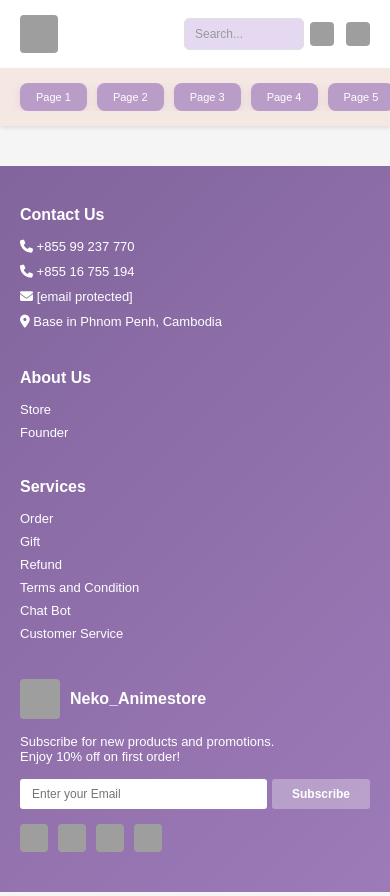
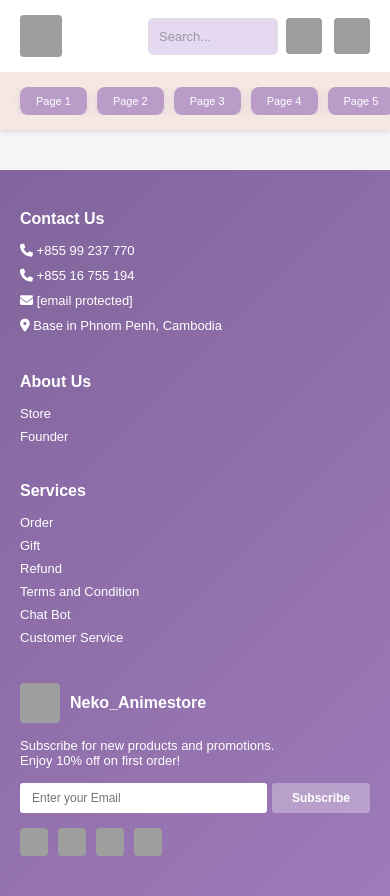
Before and after one commit to Chhengkimter/nekoanimestorekh, a plain HTML site: page index.html in a window 390 px wide. Drawn offline with Linux system fonts and the light colour scheme; grey boxes are pictures that could not be loaded.

Commit message:
fixed responsive

```diff
--- a/Styles.css
+++ b/Styles.css
@@ -75,8 +75,8 @@ body {
 }
 
 .logo-img {
-    width: 50px;
-    height: 50px;
+    width: 65px;
+    height: 65px;
     object-fit: cover;
     border-radius: 4px;
 }
@@ -135,8 +135,8 @@ body {
 }
 
 .icon-img {
-    width: 32px;
-    height: 32px;
+    width: 37px;
+    height: 37px;
     object-fit: cover;
     border-radius: 4px;
 }
@@ -318,7 +318,6 @@ body {
     opacity: 0.7;
 }
 
-/* RESPONSIVE */
 @media (max-width: 768px) {
     .header-flex {
         gap: 10px;
@@ -334,27 +333,27 @@ body {
     }
 
     .logo-text {
+        font-size: 15px;
+    }
+
+    .logo-img {
+        width: 45px;
+        height: 45px;
+    }
+
+    .right-section {
+        gap: 8px;
+    }
+
+    .search-box input {
+        width: 160px;
+        padding: 10px 12px;
         font-size: 14px;
     }
 
-    .logo-img {
-        width: 40px;
-        height: 40px;
-    }
-
-    .right-section {
-        gap: 6px;
-    }
-
-    .search-box input {
-        width: 150px;
-        padding: 8px 12px;
-        font-size: 13px;
-    }
-
     .icon-img {
-        width: 28px;
-        height: 28px;
+        width: 36px;
+        height: 36px;
     }
 
     .carousel-button {
@@ -381,23 +380,23 @@ body {
     }
 
     .logo-img {
-        width: 38px;
-        height: 38px;
+        width: 42px;
+        height: 42px;
     }
 
     .right-section {
-        gap: 6px;
+        gap: 8px;
     }
 
     .search-box input {
-        width: 120px;
-        padding: 8px 10px;
-        font-size: 12px;
+        width: 130px;
+        padding: 10px 10px;
+        font-size: 13px;
     }
 
     .icon-img {
-        width: 24px;
-        height: 24px;
+        width: 36px;
+        height: 36px;
     }
 
     .carousel-button {
```
